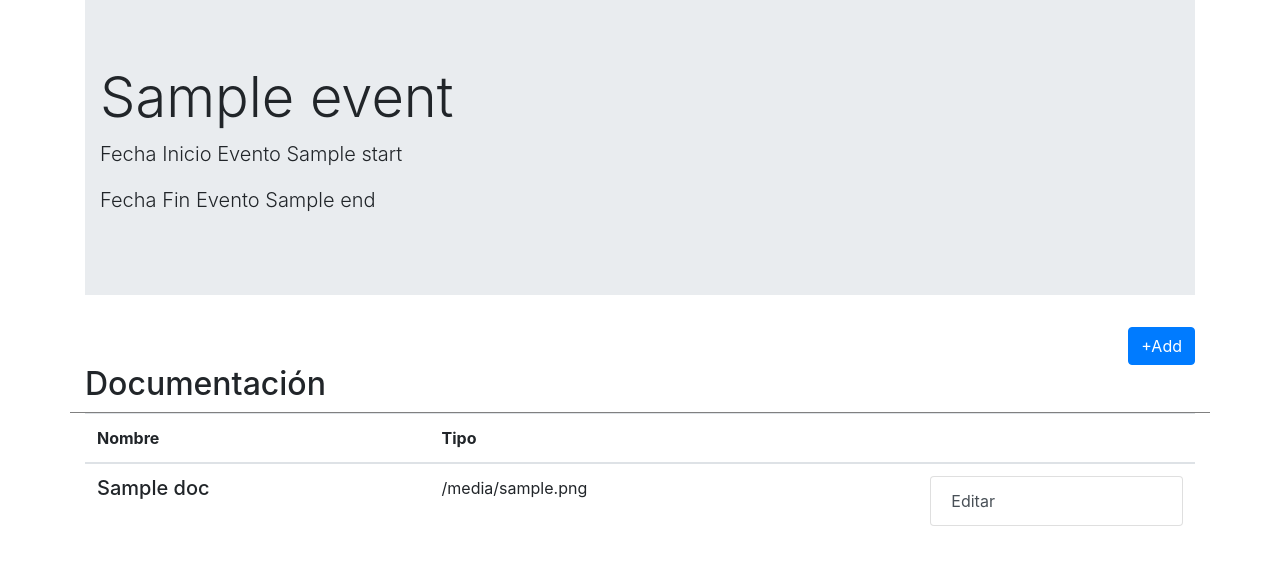
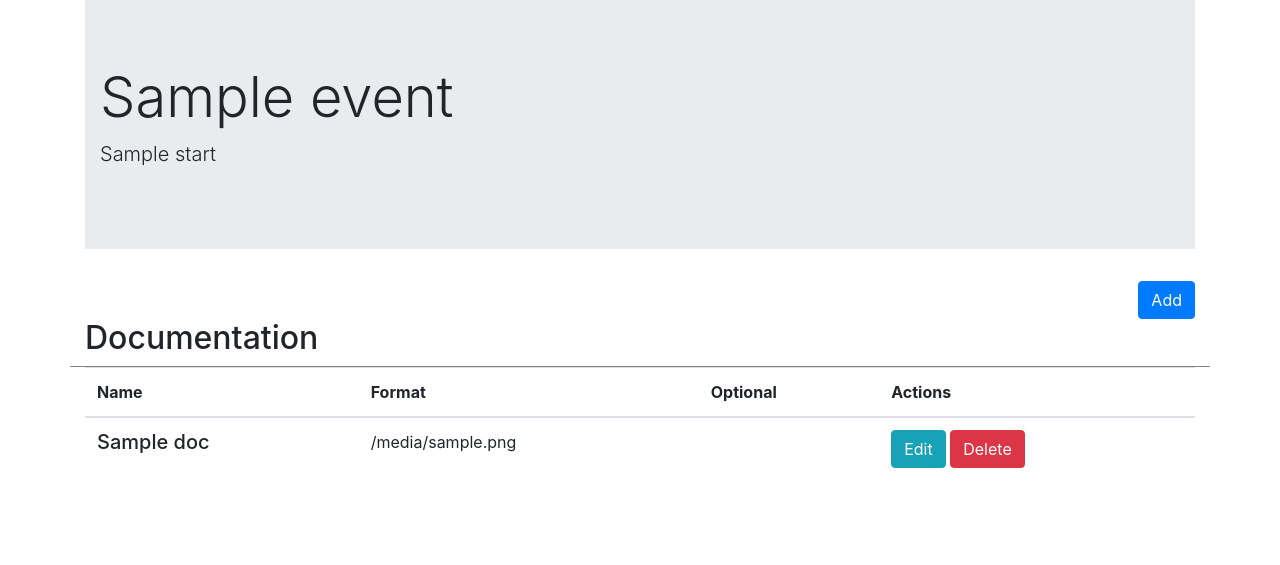
Before and after one commit to evbeda/post-registration, a Django app: template documentsManager/templates/docs.html in a window 1280 px wide. Shown: the top 565 px of the page. Run offline with Django 3.2, Linux system fonts and the light colour scheme; the template is opened without the code that fills it: most values are stand-ins (such as "Sample title", 1, 10 or a date in 2020); some libraries are stand-ins or nearby versions.

Commit message:
Minor refactor to Models and docs template - Add table_name to all models. - Minor visual improvements to docs template.

```diff
--- a/documentsManager/templates/docs.html
+++ b/documentsManager/templates/docs.html
@@ -14,16 +14,15 @@
     <div class="jumbotron jumbotron-fluid">
         <div class="container">
             <h1 class="display-4">{{ event.name }}</h1>
-            <p class="lead">Fecha Inicio Evento {{ event.start }}</p>
-            <p class="lead">Fecha Fin Evento {{ event.end }}</p>
+            <p class="lead">{{ event.start }}</p>
         </div>
     </div>
     <div class="text-right">
-        <a class="btn btn-primary" href="{% url 'doc_form' event.id %}" role="button">+Add</a>
+        <a class="btn btn-primary" href="{% url 'doc_form' event.id %}" role="button">Add</a>
     </div>
     <div class="row">
         <div class="col" style="border-bottom: 1px solid gray">
-            <h2>Documentación</h2>
+            <h2>Documentation</h2>
         </div>
     </div>
     <div class="row">
@@ -31,10 +30,10 @@
             <table class="table">
                   <thead>
                     <tr>
-                      <th scope="col">Nombre</th>
-                      <th scope="col">Tipo</th>
-                      <th scope="col"></th>
-                      <th scope="col"></th>
+                      <th scope="col">Name</th>
+                      <th scope="col">Format</th>
+                      <th scope="col">Optional</th>
+                      <th scope="col">Actions</th>
                     </tr>
                   </thead>
                   <tbody>
@@ -47,11 +46,14 @@
                                 {{ doc.file_type }}
                             </td>
                             <td>
-
+                                {{ doc.is_optional }}
                             </td>
                             <td>
-                                <a href="/doc_form/?id={{ event.id }}" class="list-group-item list-group-item-action">
-                                    Editar
+                                <a href="/doc_form/?id={{ event.id }}" class="btn btn-info">
+                                    Edit
+                                </a>
+                                <a href="/doc_form/?id={{ event.id }}" class="btn btn-danger">
+                                    Delete
                                 </a>
                             </td>
                         </tr>
```
Also changed, not shown: documentsManager/models.py (+9 -0 lines), documentsManager/views.py (+4 -4 lines), documentsManager/migrations/0004_auto_20181001_1326.py (added).
